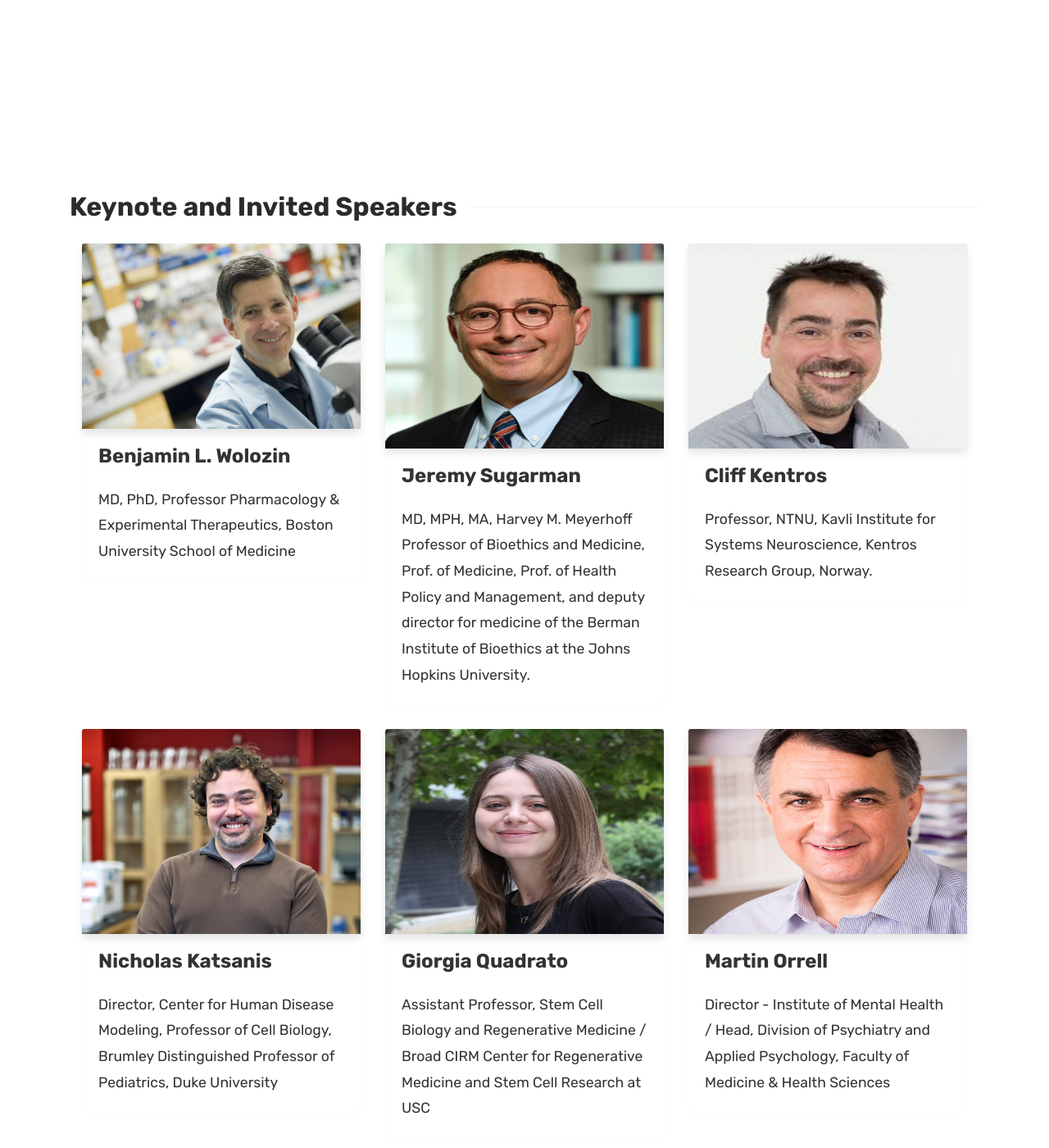
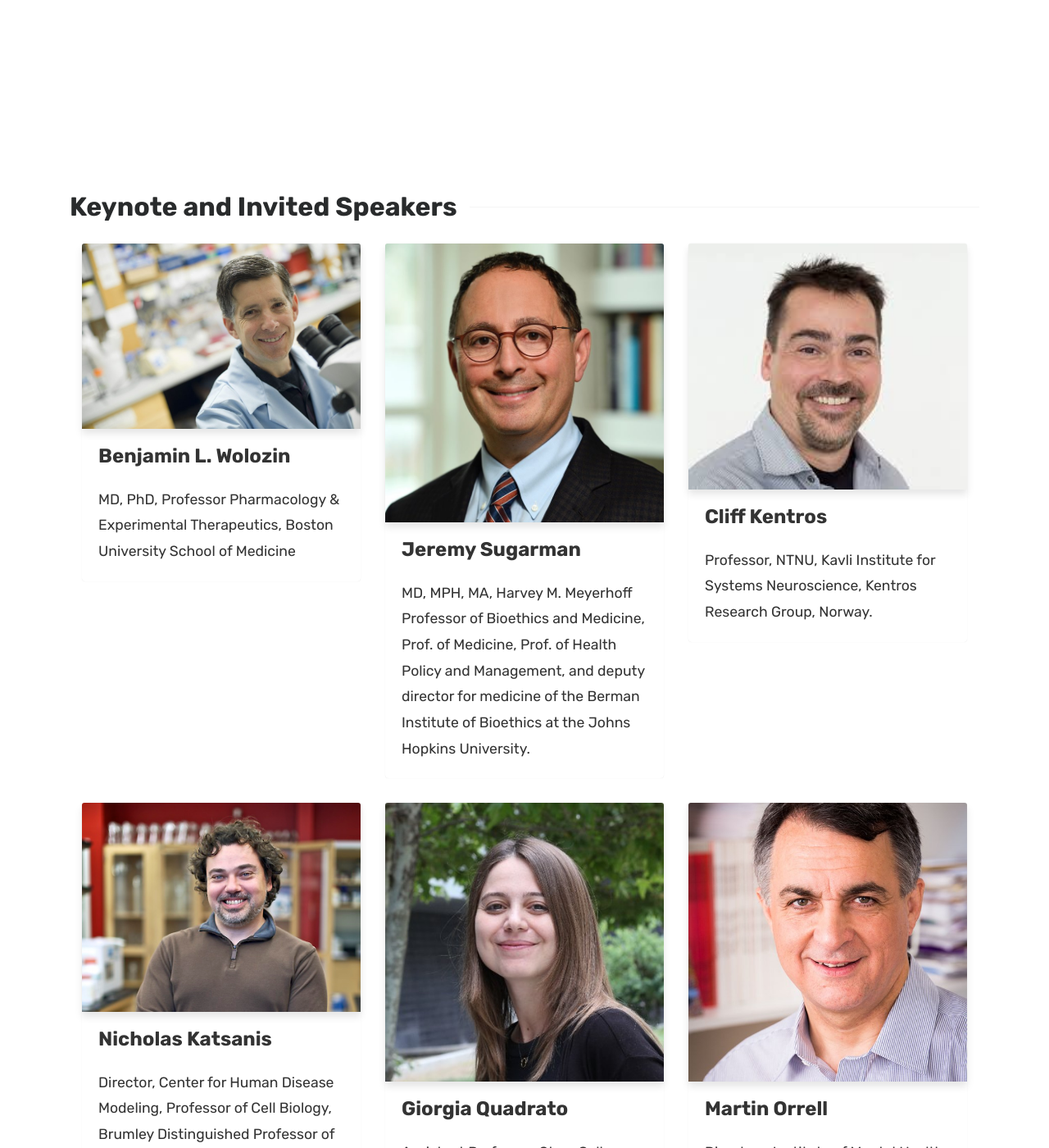
Before and after one commit to Covide-1797/genedis, a Jekyll site: the page built from pages/invited-speakers-and-keynote.html, in a window 1280 px wide and 1400 px high. Shown: the whole window at 82% size. Built offline with Jekyll 4.4.1, drawn with Linux system fonts in a browser that asks for light colours.

Commit message:
Update theme.css

```diff
--- a/assets/css/theme.css
+++ b/assets/css/theme.css
@@ -888,5 +888,5 @@ iframe {
 }
 
 .card-img-top {
-    max-height: 250px;
+    max-height: 350px;
 }
```
